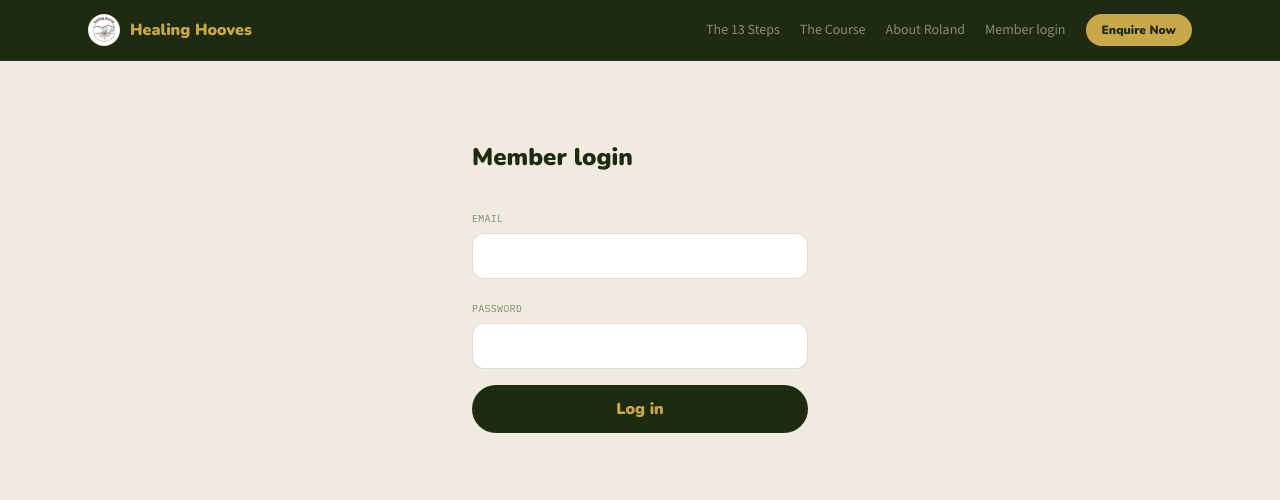
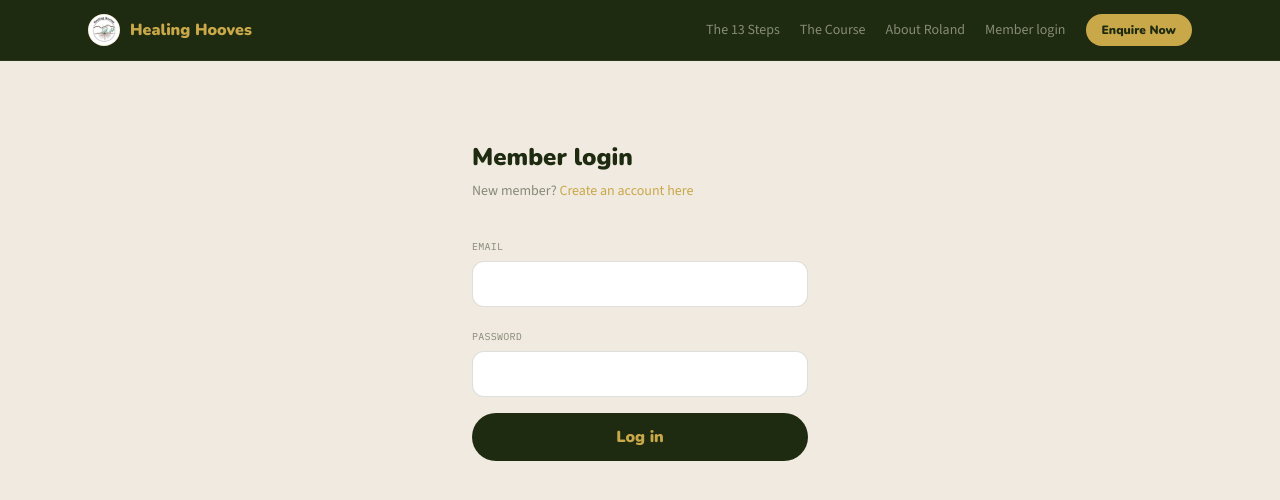
Before and after one commit to kroonmalcolm6-del/healing-hooves-website, a React (Vite) app: page /login in a window 1280 px wide. Shown: the top 500 px of the page. Built offline with nearby package versions, Linux system fonts and the light colour scheme; no server answers.

Commit message:
add signup link to login page

```diff
--- a/src/pages/Login.tsx
+++ b/src/pages/Login.tsx
@@ -27,7 +27,13 @@ export function Login() {
     <div className="min-h-screen bg-bone">
       <Nav />
       <div className="mx-auto max-w-sm px-6 py-20">
-        <h1 className="font-display text-2xl font-black text-soil mb-8">Member login</h1>
+        <h1 className="font-display text-2xl font-black text-soil mb-2">Member login</h1>
+        <p className="font-body text-sm text-soil/50 mb-8">
+          New member?{" "}
+          <Link to="/signup" className="text-redoxide underline-offset-4 hover:underline">
+            Create an account here
+          </Link>
+        </p>
         <form onSubmit={handleSubmit} className="space-y-4">
           <div>
             <label className="font-mono text-[10px] uppercase tracking-wide text-soil/50">Email</label>
```
